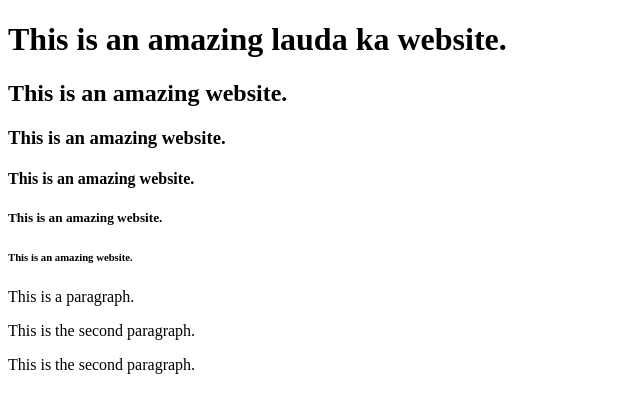
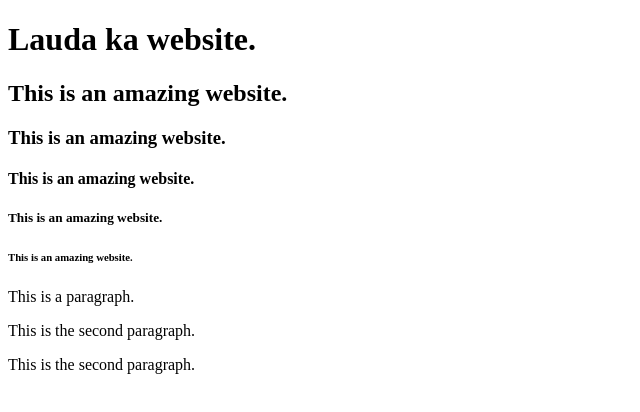
Before and after one commit to Mrpai2318/Web-Dev-Coursera, a plain HTML site: page site/index.html in a window 1280 px wide. Shown: the whole page, without its empty margins (0-640 px from the left). Drawn offline with Linux system fonts and the light colour scheme.

Commit message:
Chnages made to index.html

```diff
--- a/site/index.html
+++ b/site/index.html
@@ -4,10 +4,10 @@
     <meta charset="UTF-8">
     <meta http-equiv="X-UA-Compatible" content="IE=edge">
     <meta name="viewport" content="width=device-width, initial-scale=1.0">
-    <title>This is my first website.</title>
+    <title>Fuck me baby</title>
 </head>
 <body>
-    <h1>This is an amazing lauda ka website.</h1>
+    <h1>Lauda ka website.</h1>
     <h2>This is an amazing website.</h2>
     <h3>This is an amazing website.</h3>
     <h4>This is an amazing website.</h4>
```
